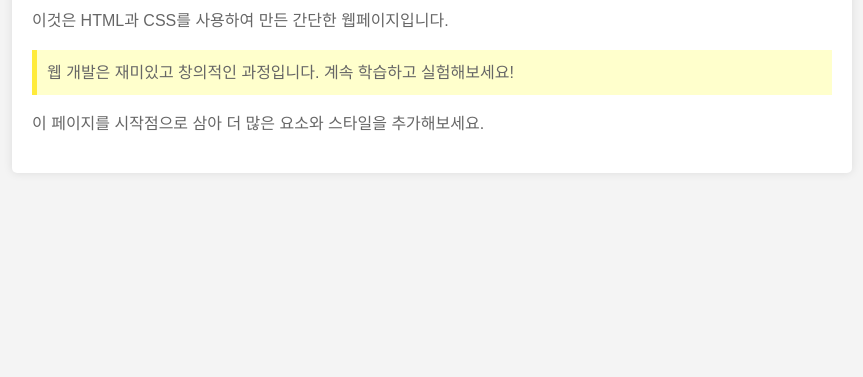
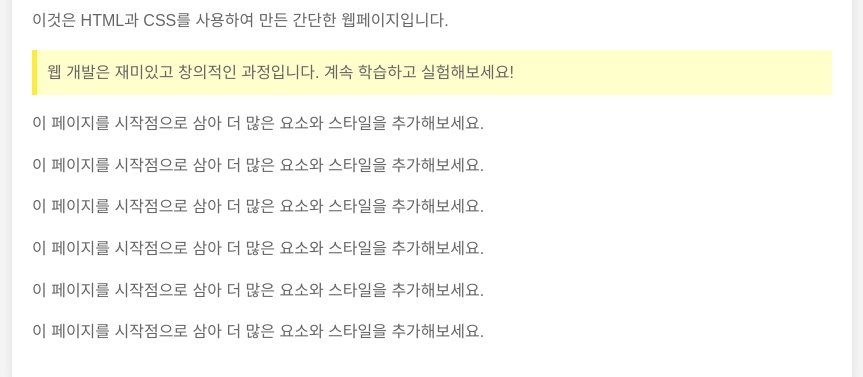
Before and after one commit to PyunTaiHyun/SearchHTML, a plain HTML site: page index.html in a window 1280 px wide. Shown: the part 126-503 px from the top of the page, without its empty margins (208-1071 px from the left). Drawn offline with Linux system fonts and the light colour scheme.

Commit message:
Update index.html

```diff
--- a/index.html
+++ b/index.html
@@ -40,6 +40,11 @@
         <p>이것은 HTML과 CSS를 사용하여 만든 간단한 웹페이지입니다.</p>
         <p class="highlight">웹 개발은 재미있고 창의적인 과정입니다. 계속 학습하고 실험해보세요!</p>
         <p>이 페이지를 시작점으로 삼아 더 많은 요소와 스타일을 추가해보세요.</p>
+        <p>이 페이지를 시작점으로 삼아 더 많은 요소와 스타일을 추가해보세요.</p>
+        <p>이 페이지를 시작점으로 삼아 더 많은 요소와 스타일을 추가해보세요.</p>
+        <p>이 페이지를 시작점으로 삼아 더 많은 요소와 스타일을 추가해보세요.</p>
+        <p>이 페이지를 시작점으로 삼아 더 많은 요소와 스타일을 추가해보세요.</p>
+        <p>이 페이지를 시작점으로 삼아 더 많은 요소와 스타일을 추가해보세요.</p>
     </div>
 </body>
 </html>
```
